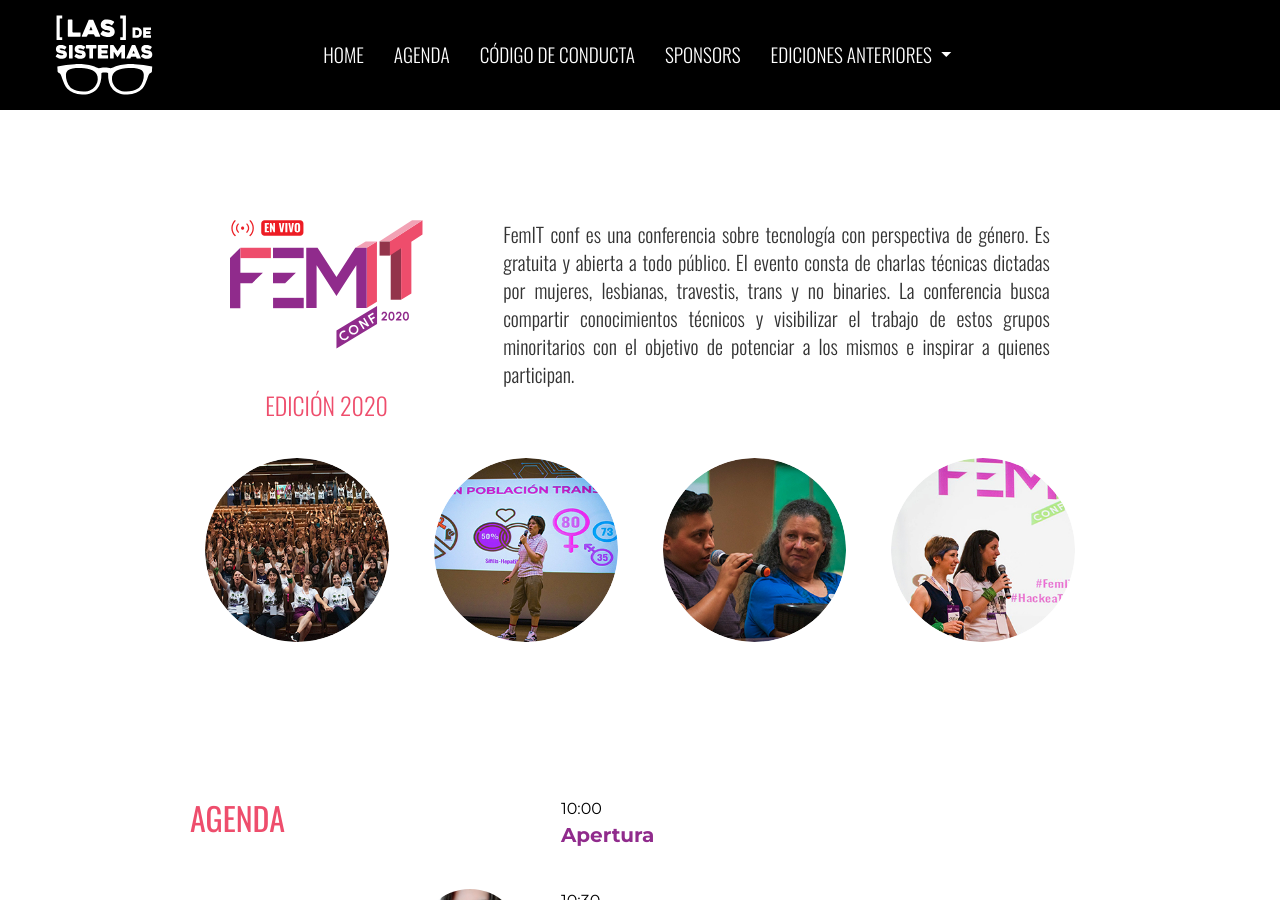
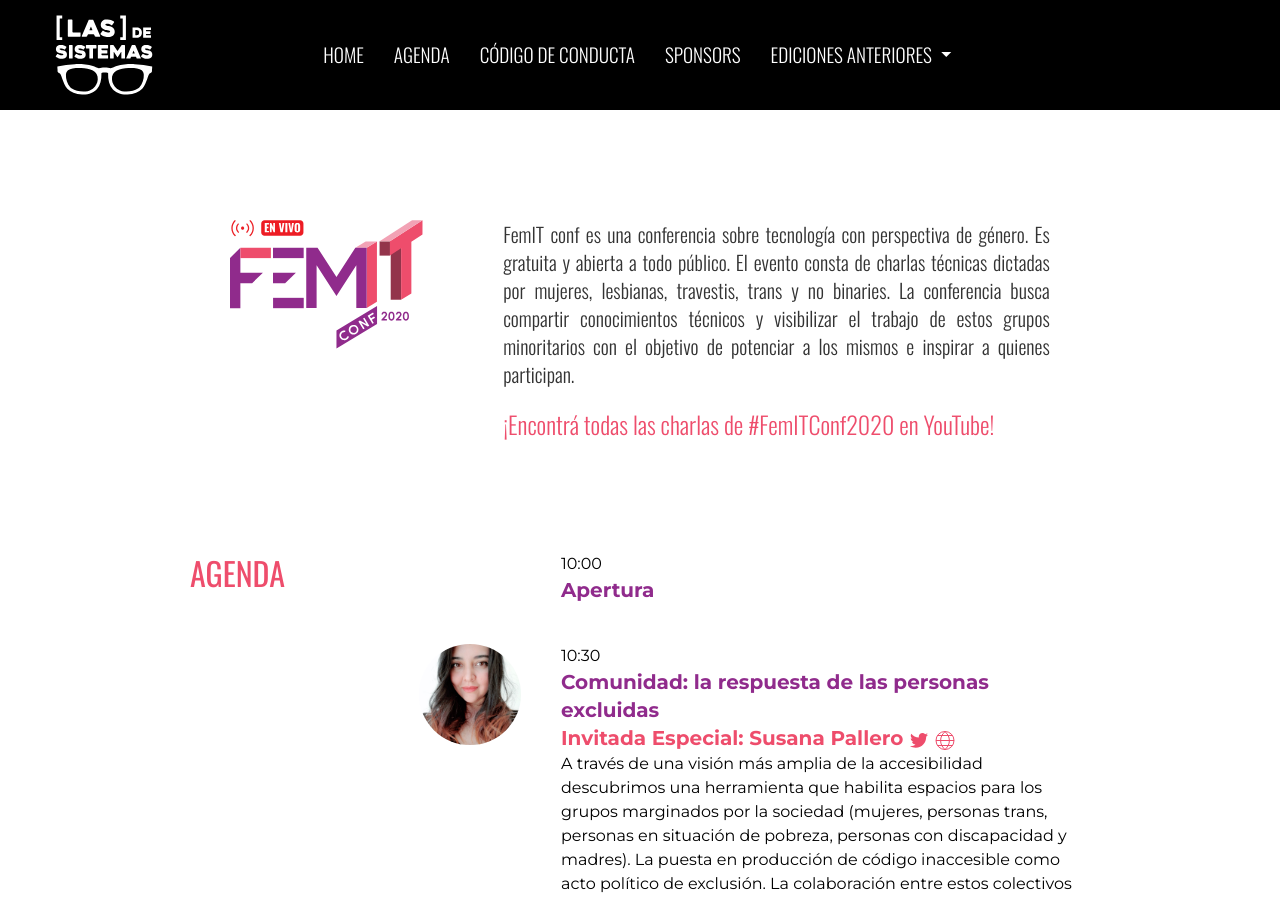
Before and after one commit to lasdesistemas/lds, a Jekyll site: the page built from femitconf2020/index.md, in a window 1280 px wide and 900 px high. Built offline with Jekyll 4.4.1, drawn with Linux system fonts in a browser that asks for light colours; nearby versions of some CDN libraries.

Commit message:
Fixes a la edición 2020

```diff
--- a/_data/confs/femit2020.yml
+++ b/_data/confs/femit2020.yml
@@ -1,10 +1,12 @@
 title: Femit2020
 year: 2020
 description: FemIT conf es una conferencia sobre tecnología con perspectiva de género. Es gratuita y abierta a todo público. El evento consta de charlas técnicas dictadas por mujeres, lesbianas, travestis, trans y no binaries. La conferencia busca compartir conocimientos técnicos y visibilizar el trabajo de estos grupos minoritarios con el objetivo de potenciar a los mismos e inspirar a quienes participan.
-day: Edición 2020
+hashtag: "#FemITConf2020"
+day:
 date:
 registro: false
 proximamente: false
+youtube: https://www.youtube.com/watch?v=oKn9tlefZyE&list=PLZUtrL5CTyaSZTdC8aToXhfW8x2mIgDUt
 
 talks:
   - title: Apertura
--- a/_data/confs/femit2021.yml
+++ b/_data/confs/femit2021.yml
@@ -1,7 +1,9 @@
 title: Femit2021
 year: 2021
 description: FemIT conf es una conferencia sobre tecnología con perspectiva de género. Es gratuita y abierta a todo público. El evento consta de charlas técnicas dictadas por mujeres, lesbianas, travestis, trans y no binaries. La conferencia busca compartir conocimientos técnicos y visibilizar el trabajo de estos grupos minoritarios con el objetivo de potenciar a los mismos e inspirar a quienes participan.
+hashtag: "#FemITConf2021"
 day: Sábado
 date: 7 de Agosto
 proximamente: true
 registro: false
+fotos: true
--- a/_layouts/femit.html
+++ b/_layouts/femit.html
@@ -26,6 +26,9 @@
         ¡Próximamente novedades!
       </span>
       {% endif %}
+      {% if conf.youtube %}
+        <a href="{{ conf.youtube }}" target="_blank" class="uk-h3 pink-darker-f uk-hidden@s">¡Encontrá todas las charlas de {{conf.hashtag}} en YouTube!</a>
+      {% endif %}
       </div>
     </div>
     <!-- Fin logo versión mobile -->
@@ -42,8 +45,12 @@
         ¡Próximamente novedades!
       </span>
       {% endif %}
+      {% if conf.youtube %}
+      <a href="{{ conf.youtube }}" target="_blank" class="uk-h3 pink-darker-f uk-visible@s">¡Encontrá todas las charlas de {{conf.hashtag}} en YouTube!</a>
+      {% endif %}
     </div>
   </div>
+  {% if conf.fotos %}
   <div class="uk-grid-small uk-child-width-1-4@m uk-child-width-1-2 uk-flex-center uk-text-center" uk-grid>
     <div>
       <img class="uk-border-circle uk-padding-small" data-src="{{ '/assets/images/foto1.jpg' | relative_url }}" alt="" uk-img>
@@ -58,10 +65,11 @@
       <img class="uk-border-circle uk-padding-small" data-src="{{ '/assets/images/foto4.jpg' | relative_url }}" alt="" uk-img>
     </div>
   </div>
+  {% endif %}
 </div>
 
 {% if conf.talks %}
-<div id="agenda-femit" class="uk-section uk-container uk-container-small">
+<div id="agenda-femit" class="uk-section uk-container uk-container-small uk-padding-remove">
   <!-- Desktop agenda -->
   <div class="uk-visible@s">
     {% include talks_desktop.html %}
```
Also changed, not shown: _layouts/default.html (+9 -1 lines).
